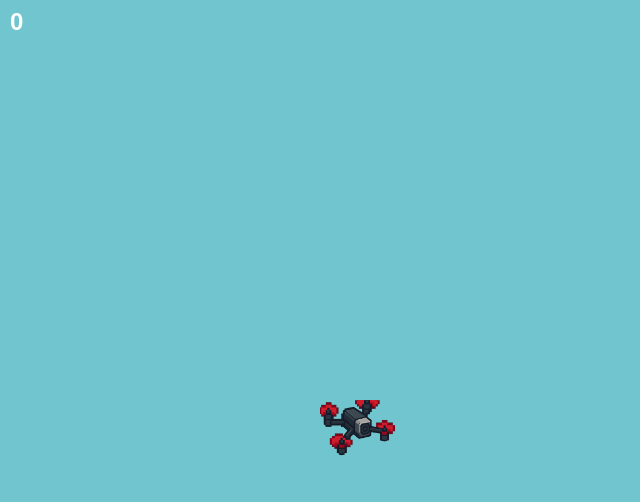
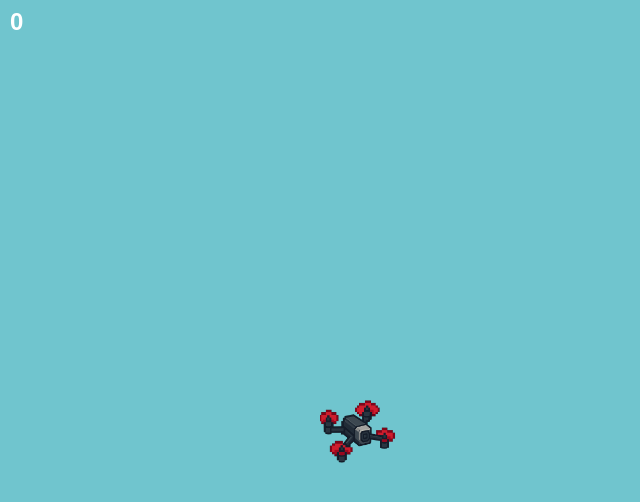
Before and after one commit to seutje/flappy-drone, a plain HTML site: page index.html in a window 1280 px wide. Shown: the whole page, without its empty margins (0-640 px from the left). Drawn offline with Linux system fonts and the light colour scheme.

Commit message:
Fix sprite row offset

```diff
--- a/index.html
+++ b/index.html
@@ -157,7 +157,7 @@
     if (droneImg.complete) {
       const row = state === 'dead' ? 1 : 0;
       const sx = FRAME_MARGIN_LEFT + frame * (FRAME_WIDTH + FRAME_GAP_X);
-      const sy = FRAME_MARGIN_TOP + row * (FRAME_HEIGHT + FRAME_GAP_Y);
+      const sy = row * (FRAME_HEIGHT + FRAME_GAP_Y) + (row ? FRAME_MARGIN_TOP : 0);
       ctx.drawImage(droneImg, sx, sy, FRAME_WIDTH, FRAME_HEIGHT,
                    drone.x, drone.y, drone.width, drone.height);
     }
```
